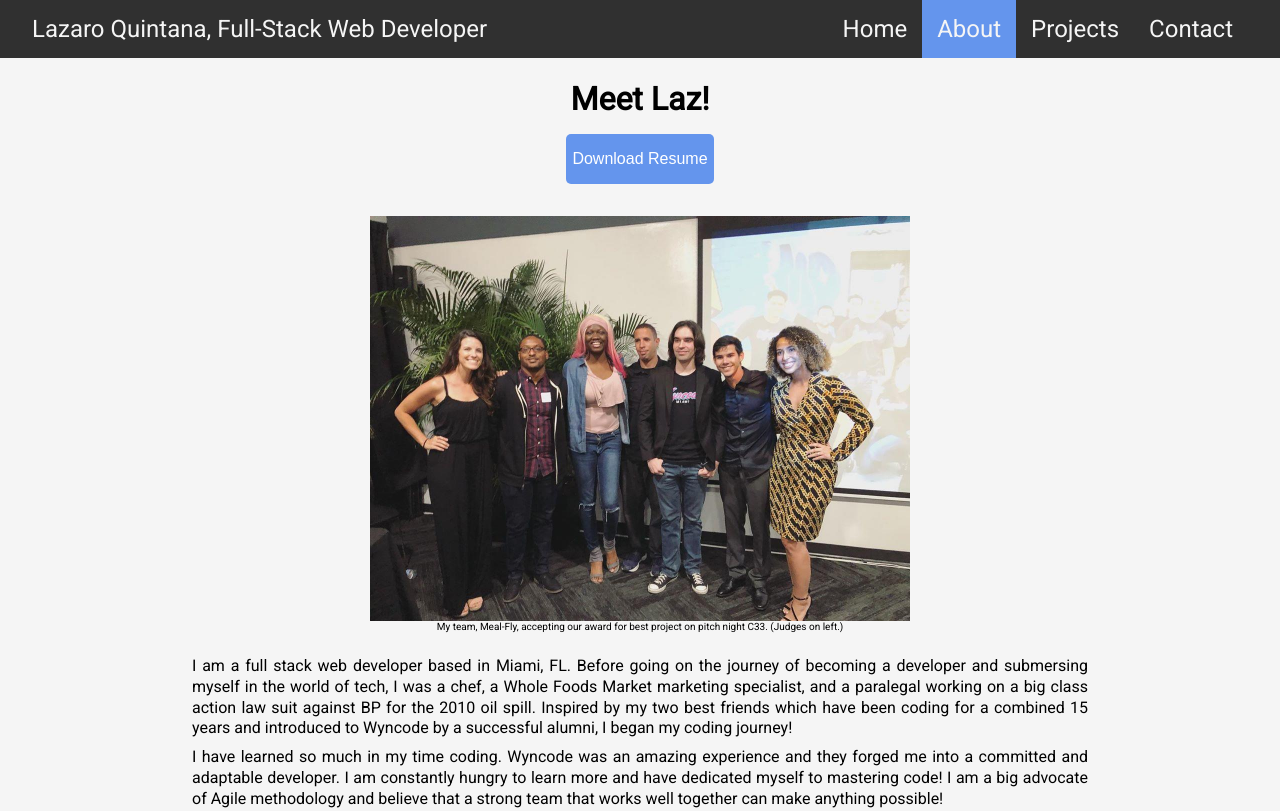
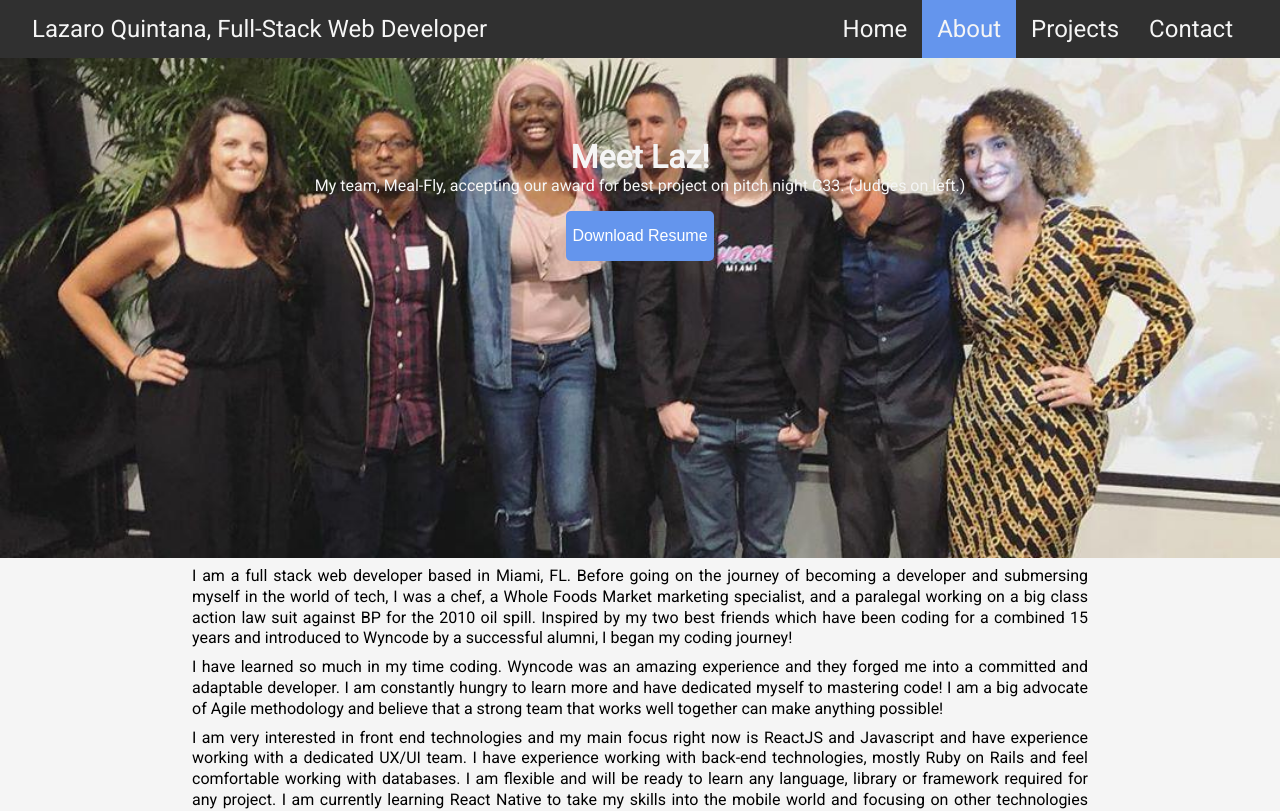
Before and after one commit to Limlight86/React-Portfolio, a React (Create React App) app: page /about in a window 1280 px wide. Shown: the top 811 px of the page. Built offline with nearby package versions, Linux system fonts and the light colour scheme; no server answers.

Commit message:
about hero in place

```diff
--- a/src/pages/About/About.js
+++ b/src/pages/About/About.js
@@ -2,19 +2,22 @@ import React from "react";
 import { Navigation, Footer } from "../../components/";
 import styles from "./About.module.css";
 import { ResumeButton, MyStory } from "../../components";
-import { mealFlyWin } from "../../assets";
+
 
 const About = ({ match }) => (
   <div className={styles.about}>
     <Navigation currentPath={match.path} />
-    <h1 className={styles.header}>Meet Laz!</h1>
-    <ResumeButton />
-    <div className={styles.mealFly}>
-      <img src={mealFlyWin} alt="ptich night c33" />
-      <span className={styles.caption}>My team, Meal-Fly, accepting our award for best project on pitch night C33. (Judges on left.)</span>
+    <div className={styles.hero}>
+      <h1 className={styles.header}>Meet Laz!</h1>
+      <span className={styles.caption}>
+        My team, Meal-Fly, accepting our award for best project on pitch night
+        C33. (Judges on left.)
+      </span>
+      <ResumeButton />
     </div>
+
     <MyStory />
-    <Footer currentPath={match.path}/>
+    <Footer currentPath={match.path} />
   </div>
 );
 
--- a/src/pages/About/About.module.css
+++ b/src/pages/About/About.module.css
@@ -3,6 +3,18 @@
   height: 100%;
   width: 100%;
   min-height: fit-content;
+  display: flex;
+  flex-direction: column;
+}
+
+.hero {
+  background: url(../../assets/images/Meal-Fly-win.jpeg);
+  background-repeat: no-repeat;
+  background-size: cover;
+  background-position: center;
+  margin-top: 58px;
+  height: 500px;
+  color: whitesmoke;
   display: flex;
   flex-direction: column;
 }
```
